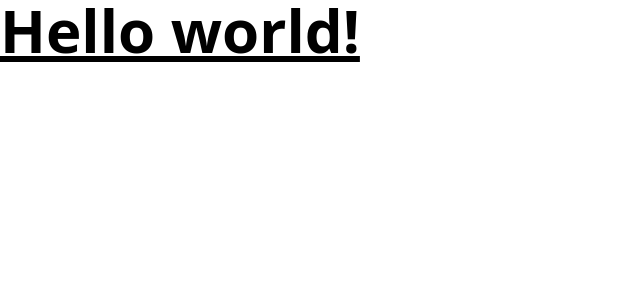
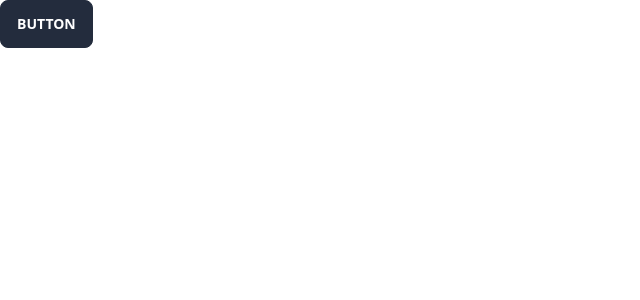
Before and after one commit to EmtiazHossainE2/handy-man-client, a React (Create React App) app: page / in a window 1280 px wide. Shown: the top 300 px of the page, without its empty margins (0-640 px from the left). Built offline with nearby package versions, Linux system fonts and the light colour scheme.

Commit message:
daisyui theme setup

```diff
--- a/package.json
+++ b/package.json
@@ -6,6 +6,7 @@
     "@testing-library/jest-dom": "^5.14.1",
     "@testing-library/react": "^13.0.0",
     "@testing-library/user-event": "^13.2.1",
+    "daisyui": "^2.14.3",
     "react": "^18.1.0",
     "react-dom": "^18.1.0",
     "react-router-dom": "6",
--- a/public/index.html
+++ b/public/index.html
@@ -1,5 +1,5 @@
 <!DOCTYPE html>
-<html lang="en">
+<html lang="en" data-theme="light">
   <head>
     <meta charset="utf-8" />
     <link rel="icon" href="%PUBLIC_URL%/favicon.ico" />
--- a/src/App.js
+++ b/src/App.js
@@ -3,9 +3,7 @@ import React from 'react';
 const App = () => {
     return (
         <div>
-            <h1 className="text-6xl font-bold underline">
-      Hello world!
-    </h1>
+            <button class="btn btn-accent text-white">Button</button>
         </div>
     );
 };
--- a/tailwind.config.js
+++ b/tailwind.config.js
@@ -1,9 +1,21 @@
 module.exports = {
-  content: [
-    "./src/**/*.{js,jsx,ts,tsx}",
-  ],
-  theme: {
-    extend: {},
+  content: ["./src/**/*.{js,jsx,ts,tsx}"],
+  daisyui: {
+    themes: [
+      {
+        light: {
+          primary: "#FEF85C",
+          secondary: "#3A84E3",
+          accent: "#232C3D",
+          neutral: "#F3F4F6",
+          "base-100": "#ffffff",
+          info: "#98A8DD",
+          success: "#1BBB70",
+          warning: "#DF7E07",
+          error: "#FA5C5C",
+        },
+      },
+    ],
   },
-  plugins: [],
-}
+  plugins: [require("daisyui")],
+};
```
Also changed, not shown: 1 other file (tests, documents, lock files or other folders).
